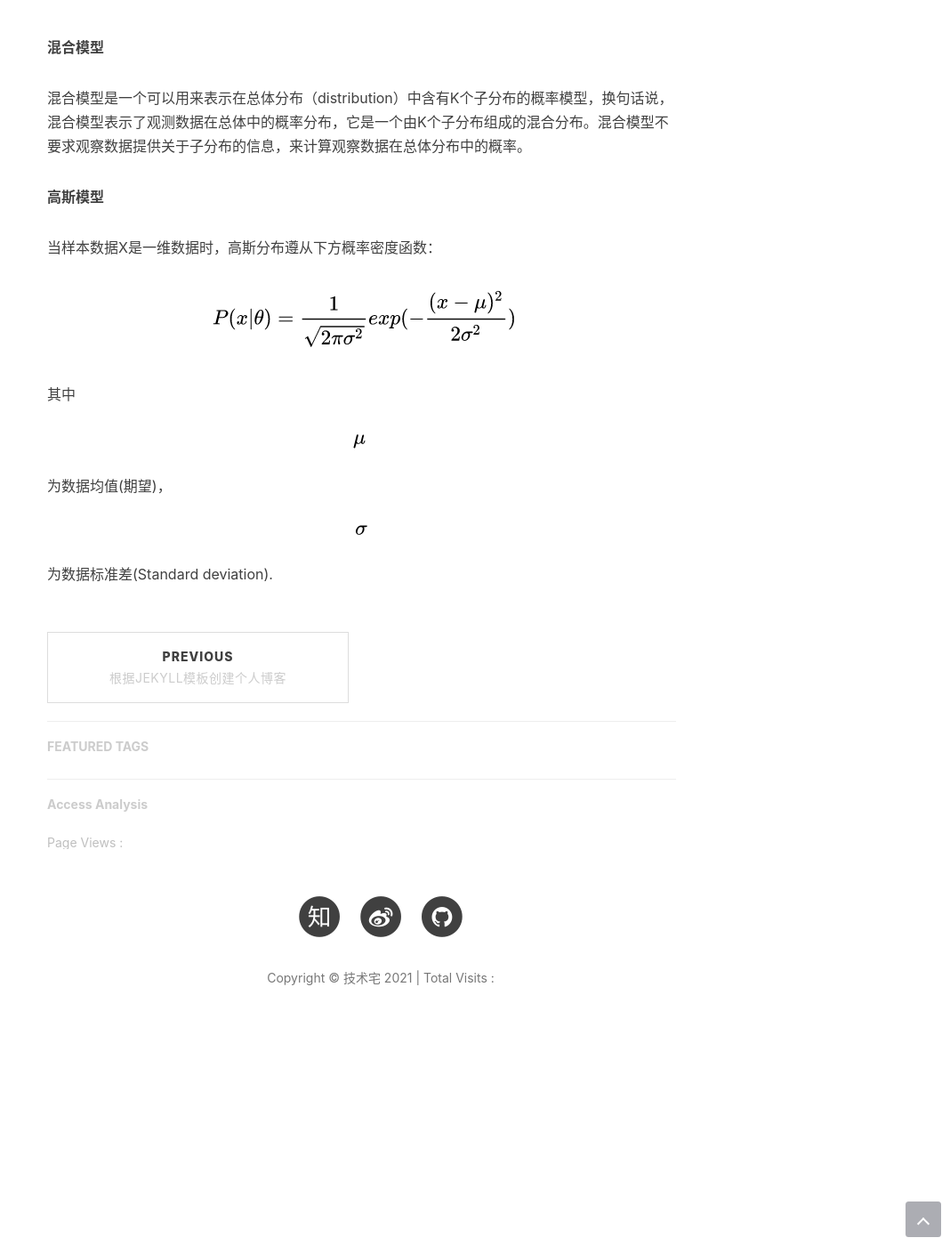
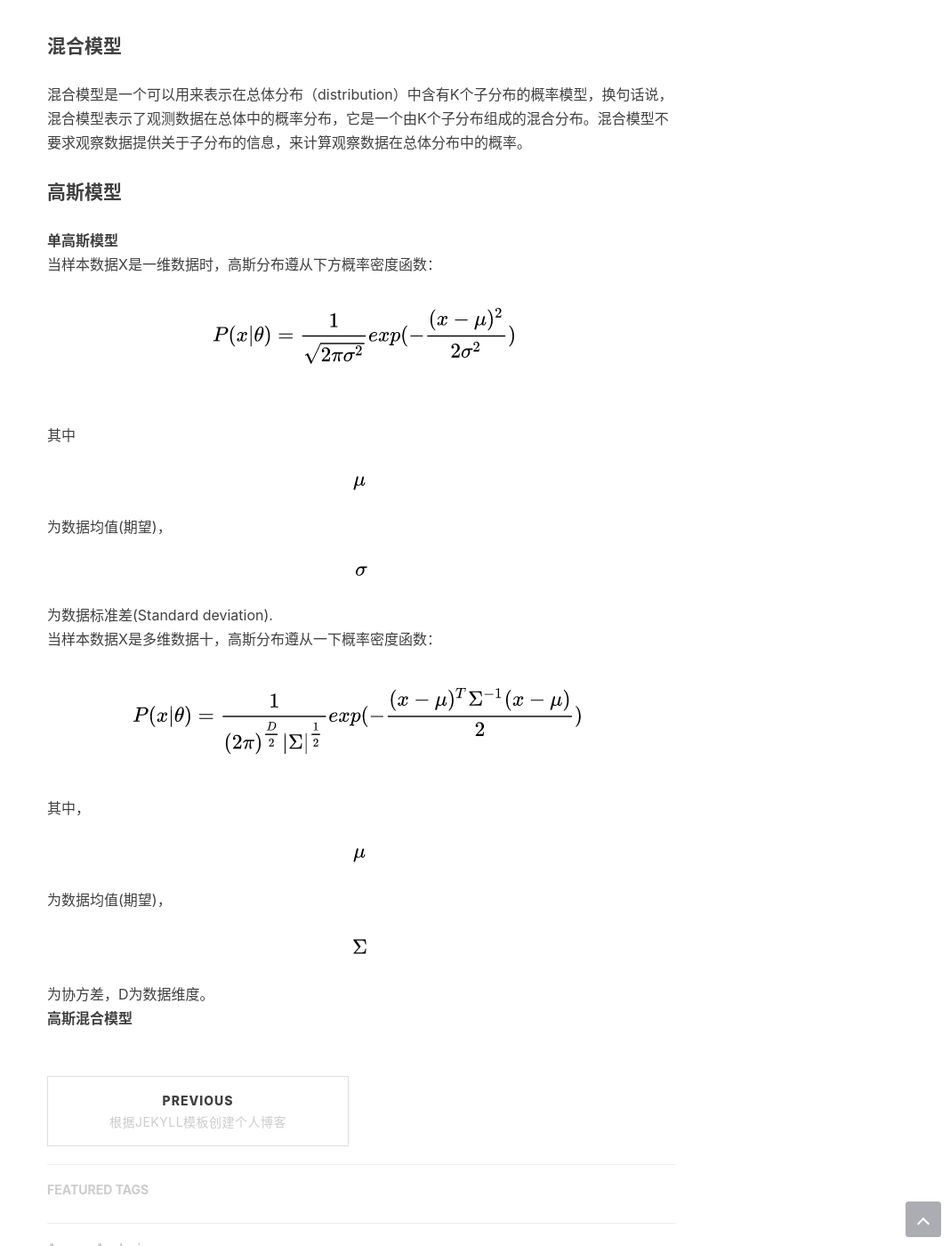
Before and after one commit to currywhm/currywhm.github.io, a Jekyll site: the page built from _posts/2021-05-15-gaussian-mixture-model.markdown, in a window 1280 px wide and 1400 px high, scrolled down 467 px. Shown: the whole window at 89% size, without its empty margins (212-1280 px from the left). Built offline with Jekyll 4.4.1, drawn with Linux system fonts in a browser that asks for light colours; nearby versions of some CDN libraries; comment, search, counter and statistics services are not loaded.

Commit message:
1.高斯混合模型

```diff
--- a/_posts/2021-05-15-gaussian-mixture-model.markdown
+++ b/_posts/2021-05-15-gaussian-mixture-model.markdown
@@ -9,12 +9,15 @@ multilingual: false
 tags:
     - gaussian model
 ---
-**混合模型**
-
+#### **混合模型**
 混合模型是一个可以用来表示在总体分布（distribution）中含有K个子分布的概率模型，换句话说，混合模型表示了观测数据在总体中的概率分布，它是一个由K个子分布组成的混合分布。混合模型不要求观察数据提供关于子分布的信息，来计算观察数据在总体分布中的概率。
 
-**高斯模型**
-
+#### **高斯模型**
+**单高斯模型**
 当样本数据X是一维数据时，高斯分布遵从下方概率密度函数：
-![GA](/img/in-post/gaussian_1.png)
-其中![qiwang](/img/in-post/qiwang.png)为数据均值(期望)，![qiwang](/img/in-post/sd.png)为数据标准差(Standard deviation).
+![GA](/img/in-post/gaussian_model/gaussian_1.png)
+其中![qiwang](/img/in-post/gaussian_model/qiwang.png)为数据均值(期望)，![qiwang](/img/in-post/gaussian_model/sd.png)为数据标准差(Standard deviation).
+当样本数据X是多维数据十，高斯分布遵从一下概率密度函数：
+![qiwang](/img/in-post/gaussian_model/gaussian_2.png)
+其中，![qiwang](/img/in-post/gaussian_model/qiwang.png)为数据均值(期望)，![qiwang](/img/in-post/gaussian_model/cov.png)为协方差，D为数据维度。
+**高斯混合模型**
```
Also changed, not shown: img/in-post/gaussian_model/cov.png (added), img/in-post/gaussian_model/gaussian_1.png (renamed from img/in-post/gaussian_1.png), img/in-post/gaussian_model/gaussian_2.png (added), img/in-post/gaussian_model/qiwang.png (renamed from img/in-post/qiwang.png), img/in-post/gaussian_model/sd.png (renamed from img/in-post/sd.png).
